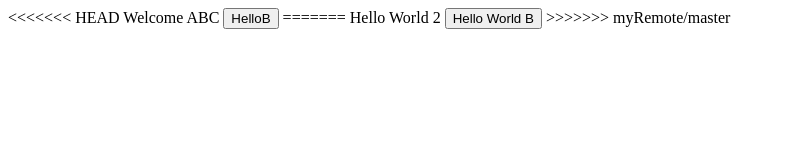
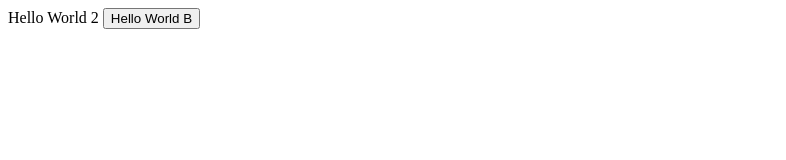
Before and after one commit to tnguyen46/Test, a plain HTML site: page frame_b.htm in a window 1280 px wide. Shown: the whole page, without its empty margins (0-786 px from the left). Drawn offline with Linux system fonts and the light colour scheme.

Commit message:
sua file a lan 3

```diff
--- a/frame_b.htm
+++ b/frame_b.htm
@@ -8,13 +8,10 @@
 <body>
 
 <div >
-<<<<<<< HEAD
-	<span>Welcome ABC</span>
-	<button type="button"  name="btnA">HelloB</button>
-=======
+
 	<span>Hello World 2</span>
 	<button type="button" name="btnA">Hello World B</button>
->>>>>>> myRemote/master
+
 </div>
 
 </body>
```
